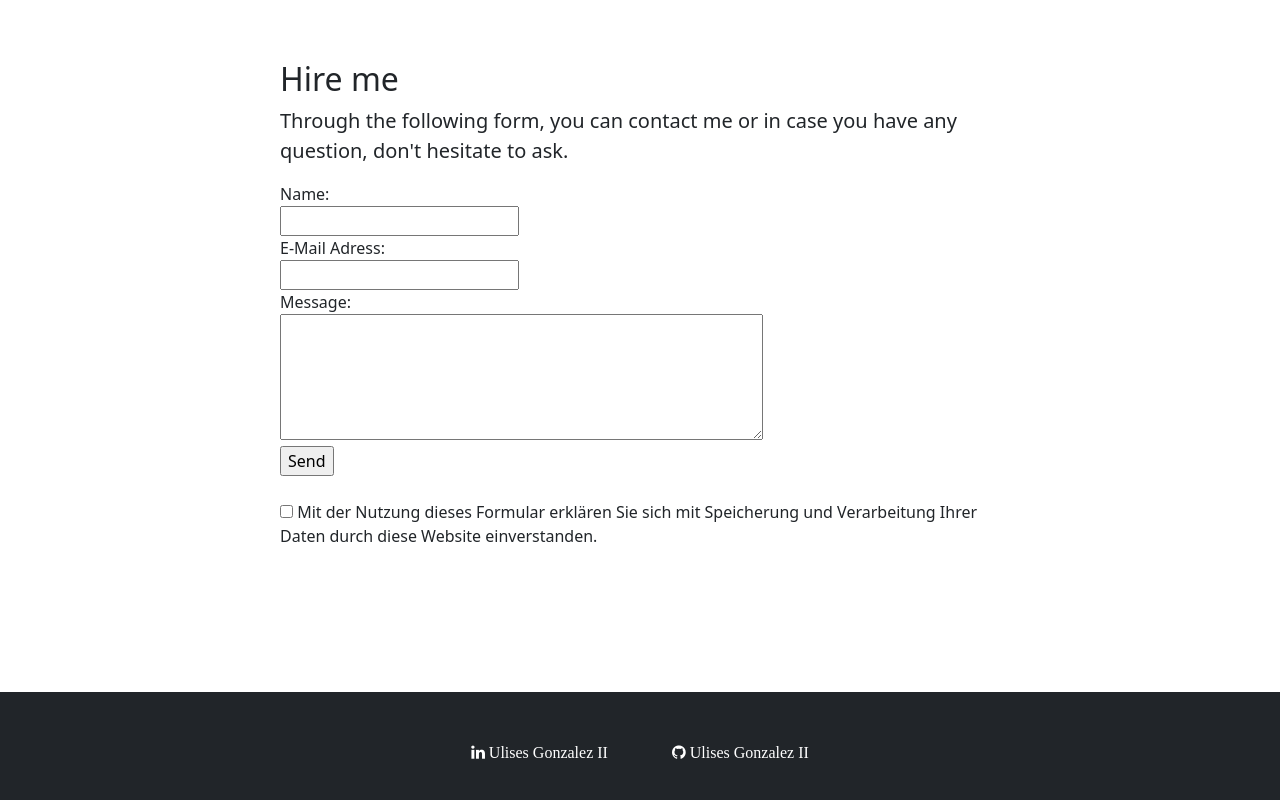
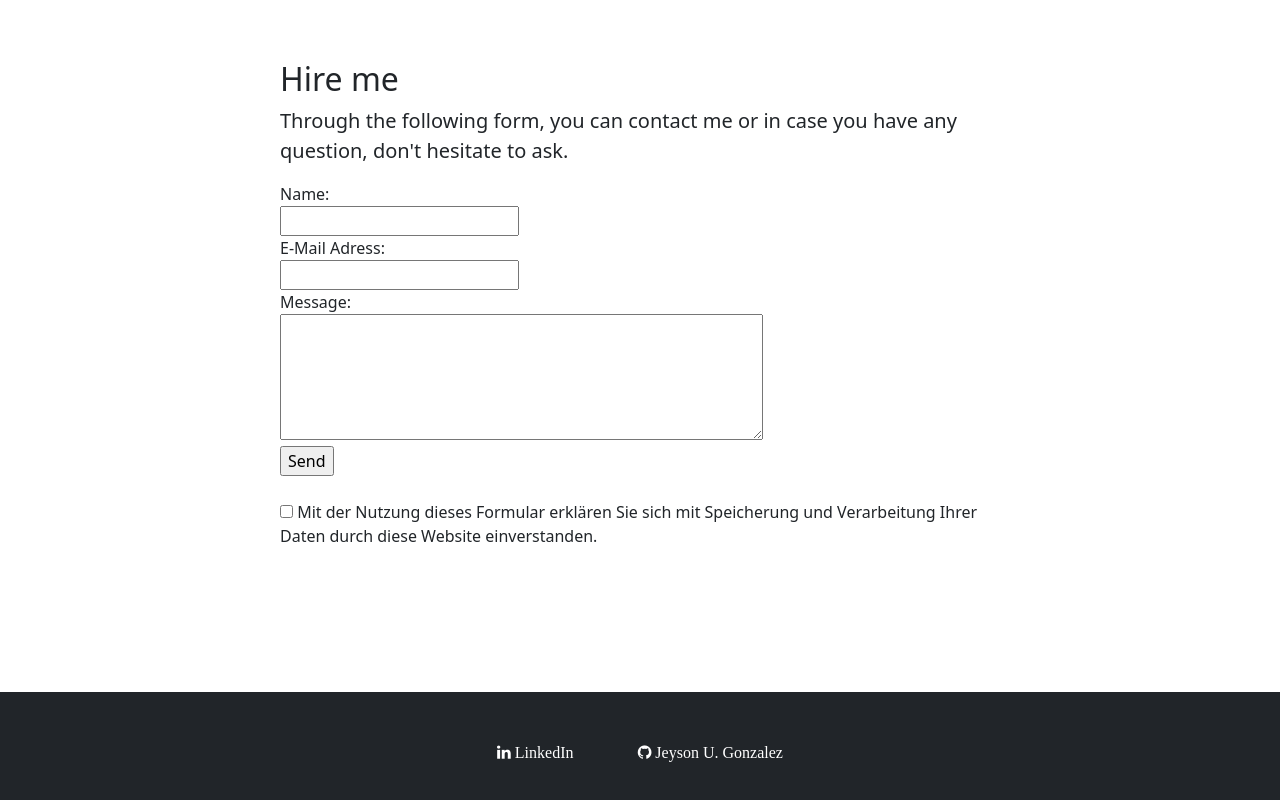
Before and after one commit to jgonz19/portfolio, a plain HTML site: page index.html in a window 1280 px wide. Shown: the part 2246-3046 px from the top of the page. Drawn offline with nearby package versions, Linux system fonts and the light colour scheme.

Commit message:
updting label for linkedin and github

```diff
--- a/index.html
+++ b/index.html
@@ -133,8 +133,8 @@
         <!-- Footer-->
         <footer class="py-5 bg-dark">
             <div class="container px-4"><p class="m-0 text-center text-white">
-                <a href="https://www.linkedin.com/in/jeyson-gonzalez-1666ba19a/" class="fa fa-linkedin" target="_blank">  Ulises Gonzalez II</a>
-                <a href="https://github.com/jgonz19" class="fa fa-github" target="_blank">   Ulises Gonzalez II</a>
+                <a href="https://www.linkedin.com/in/jeyson-gonzalez-1666ba19a/" class="fa fa-linkedin" target="_blank">  LinkedIn</a>
+                <a href="https://github.com/jgonz19" class="fa fa-github" target="_blank">   Jeyson U. Gonzalez</a>
             </div>
         </footer>
         <!-- Bootstrap core JS-->
```
